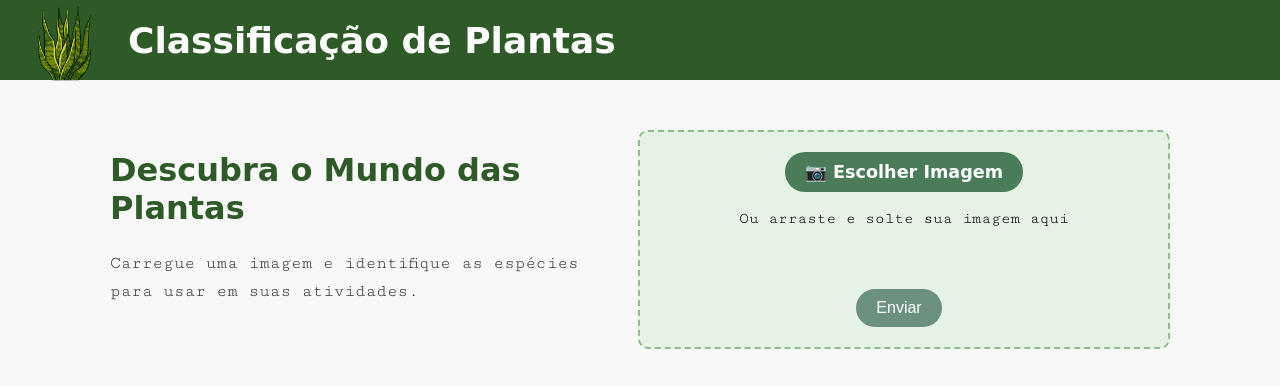
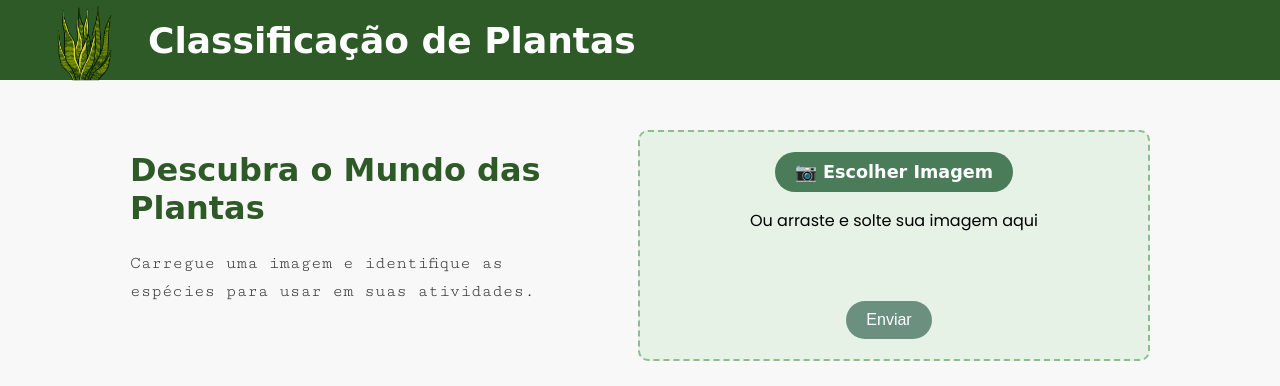
Before and after one commit to Hosamuel/classifique-render, a Flask app: page / in a window 1280 px wide. Shown: the top 386 px of the page. Run offline with Flask 3, Linux system fonts and the light colour scheme; parts of the project's set-up code (start-up, migrations or seed data) failed here and were passed over; some web fonts are replaced.

Commit message:
Ajuste no CSS

```diff
--- a/webapp/static/css/style.css
+++ b/webapp/static/css/style.css
@@ -6,9 +6,10 @@
     display: flex;
     flex-direction: column;
     align-items: center;
-    text-align: center;
+    text-align: start;
 }
 
+/* Cabeçalho */
 .header {
     width: 100%;
     height: 80px;
@@ -22,17 +23,21 @@
     font-family: 'Croissant One', cursive;
 }
 
+/* Container principal */
 .container {
     max-width: 1060px;
     display: flex;
-    justify-content: space-between;
+    flex-wrap: wrap; /* Permite que os elementos se ajustem */
+    justify-content: center;
     gap: 40px;
     padding: 50px 20px;
 }
 
+/* Área de texto */
 .text-container {
     flex: 1;
     text-align: left;
+    min-width: 280px; /* Garante que não fique pequeno demais */
 }
 
 .text-container h1, .info-section h2 {
@@ -60,14 +65,10 @@
     position: relative;
     cursor: pointer;
     transition: background 0.3s ease;
+    min-width: 280px; /* Evita que fique muito pequeno */
 }
 
-/* Cor de fundo quando o arquivo está sendo arrastado sobre a área */
-.upload-area.dragover {
-    background-color: #cde8cd;
-}
-
-/* Label estilizado como botão */
+/* Label do upload */
 .upload-area label {
     display: inline-block;
     padding: 10px 20px;
@@ -77,7 +78,6 @@
     font-size: 1.1em;
     font-weight: 600;
     font-family: 'Croissant One', cursive;
-    margin-bottom: 1em;
     cursor: pointer;
     transition: background 0.3s;
 }
@@ -86,13 +86,7 @@
     background-color: #3d6548;
 }
 
-/* Se tiver um <p> explicativo dentro da .upload-area */
-.upload-area p {
-    margin: 0;
-    margin-bottom: 0em;
-    font-family: 'Cutive Mono', monospace;
-}
-
+/* Seção de informações */
 .info-section {
     max-width: 900px;
     text-align: left;
@@ -102,35 +96,20 @@
     box-shadow: 0px 4px 6px rgba(0, 0, 0, 0.1);
     margin-top: 10px;
     display: flex;
+    flex-wrap: wrap; /* Permite que os elementos fiquem um abaixo do outro */
     align-items: center;
     justify-content: space-between;
     gap: 10px;
 }
 
-.info-text {
-    flex: 1;
-}
-
+/* Ajuste para a imagem decorativa */
 .right-decoration {
     max-width: 150px;
     height: auto;
     flex-shrink: 0;
 }
 
-/* Responsividade */
-@media (max-width: 768px) {
-    .info-section {
-        flex-direction: column;
-        text-align: center;
-        align-items: center;
-    }
-
-    .right-decoration {
-        max-width: 120px;
-        margin-top: 20px;
-    }
-}
-
+/* Rodapé */
 .footer {
     width: 100%;
     background-color: #2d5a27;
@@ -146,18 +125,14 @@
     width: 120px;
     margin-top: 10px;
 }
-#file-name {
-    margin: 10px 0;
-    color: #555;
-    font-size: 0.9em;
-}
+
+/* Estilização da área de preview */
 #preview-container {
-    /* Define um tamanho fixo para o retângulo */
     width: 50px;
     height: 50px;
     border-radius: 1px;
-    overflow: hidden; /* esconde partes da imagem que excederem */
-    margin: 2px auto; /* centraliza dentro do upload-area */
+    overflow: hidden;
+    margin: 2px auto;
     display: flex;
     justify-content: center;
     align-items: center;
@@ -169,7 +144,8 @@
     object-fit: cover;
     display: block;
 }
-/* Botão de Enviar */
+
+/* Botões */
 #submit-btn {
     margin-right: 10px;
     background-color: #6b9080;
@@ -186,7 +162,6 @@
     background-color: #557c6a;
 }
 
-/* Botão de Remover */
 #remove-file {
     background-color: #ff6b6b;
     color: white;
@@ -201,3 +176,92 @@
 #remove-file:hover {
     background-color: #ee4e4e;
 }
+
+/* Responsividade */
+@media (max-width: 1024px) {
+    .container {
+        flex-direction: column; /* Empilha os elementos em telas menores */
+        align-items: center;
+        text-align: center;
+    }
+
+    .text-container {
+        text-align: center;
+    }
+
+    .info-section {
+        flex-direction: column;
+        text-align: center;
+        align-items: center;
+    }
+}
+
+@media (max-width: 768px) {
+    .header {
+        flex-direction: column;
+        height: auto;
+        padding: 10px 0;
+    }
+
+    .header img {
+        width: 60px; /* Reduz mais a imagem */
+        margin-bottom: 5px;
+    }
+
+    .header h2 {
+        font-size: 1.3em;
+    }
+
+    .container {
+        padding: 30px 10px;
+    }
+
+    .text-container h1, .info-section h2 {
+        font-size: 1.5em;
+    }
+
+    .upload-area {
+        padding: 15px;
+    }
+
+    .footer {
+        font-size: 1em;
+    }
+}
+
+@media (max-width: 785px) {
+    .header h2 {
+        position: relative;
+        font-size: 0.6em;
+    }
+
+    .header img {
+        position: absolute;
+        left: 0; /* Fixa na esquerda */
+        top: 6px; /* Fixa no topo */
+    }
+
+    .container {
+        padding: 20px;
+    }
+
+    .text-container h1, .info-section h2 {
+        font-size: 1.3em;
+    }
+
+    .text-container p, .info-section p {
+        font-size: 1em;
+    }
+
+    .upload-area label {
+        font-size: 1em;
+        padding: 8px 15px;
+    }
+
+    .footer {
+        font-size: 0.9em;
+    }
+}
+* {
+    box-sizing: border-box; /* Garante que as margens e bordas não causem estouro */
+}
```
